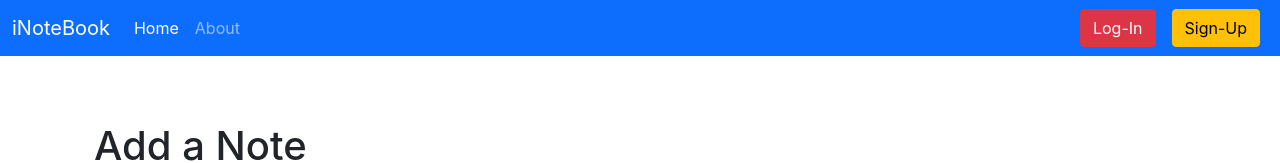
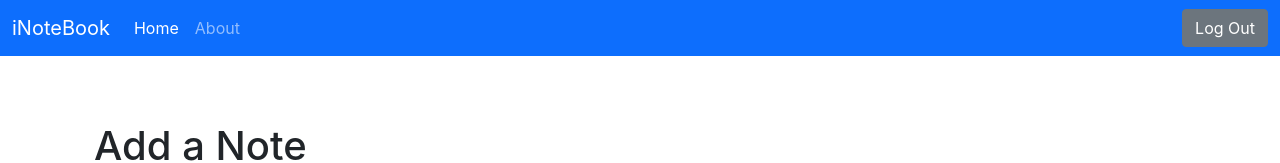
Before and after one commit to Sam-Radnus/I-Notebook, a React (Create React App) app: page / in a window 1280 px wide. Shown: the top 163 px of the page. Built offline with nearby package versions, Linux system fonts and the light colour scheme; no server answers; sample sign-in values are in the browser's storage.

Commit message:
Added User Specific Notes Feature

```diff
--- a/src/components/AddNote.js
+++ b/src/components/AddNote.js
@@ -3,7 +3,7 @@ import noteContext from '../context/notes/noteContext';
 const AddNote = (props) => {
     const context = useContext(noteContext);
     const { addNote } = context;
-    const [note, setNote] = useState({ title: "", description: "", tag: "default" })
+    const [note, setNote] = useState({ title: "", description: "", tag: "" })
     const handleClick = (e) => {
         e.preventDefault();
         //console.log(note.title);
--- a/src/components/Navbar.js
+++ b/src/components/Navbar.js
@@ -1,10 +1,15 @@
 
 import React, { useEffect } from 'react';
 import { BrowserRouter as Router, Route, Routes, Link, useLocation } from 'react-router-dom';
-
+import { useNavigate } from 'react-router-dom';
 
 
 const Navbar = () => {
+    const navigate = useNavigate();
+    const handleLogOut=()=>{
+        localStorage.removeItem('token');
+        navigate('/login');
+    }
     let location = useLocation();
     React.useEffect(() => {
         //ga.send(["pageview", location.pathname]);
@@ -26,11 +31,11 @@ const Navbar = () => {
                     </li>
 
                 </ul>
-                <form className="d-flex">
+                {!localStorage.getItem('token')?<form className="d-flex">
 
                     <Link type="button" to="/Login"  role="button" className="btn btn-danger mx-2">Log-In</Link>
                     <Link type="button" to="/signup" role="button" className="btn btn-warning mx-2">Sign-Up</Link>
-                </form>
+                </form>:<button onClick={handleLogOut} className='btn btn-secondary'>Log Out</button>}
             </div>
         </div>
     </nav>
--- a/src/components/Notes.js
+++ b/src/components/Notes.js
@@ -86,11 +86,15 @@ export const Notes = (props) => {
       <div className="row my-3">
         <h2>Your Note's</h2>
         <div className="container mx-1">
+          <div disabled={notes.length === 0}>
           {notes.length === 0 && 'Its too Empty out here'}
-        </div>
-        {notes.map((note) => {
+         </div>
+         <div disabled={notes.length !== 0} >
+        {notes.length !== 0 && notes.map((note) => {
           return <NoteItem key={note._id} showAlert={props.showAlert} updateNote={updateNote} note={note} />
         })}
+        </div>
+        </div>
       </div>
     </>
   )
--- a/src/context/notes/NoteState.js
+++ b/src/context/notes/NoteState.js
@@ -50,7 +50,7 @@ export const NoteState = (props) => {
         "auth-token": localStorage.getItem('token')
       },
     });
-    const json= await response.json();
+   // const json= await response.json();
    // console.log(json)
 
     let newNotes = notes.filter((note) => { return note._id !== id }) //returns all notes except the one clicked on
@@ -67,7 +67,7 @@ export const NoteState = (props) => {
       },
       body: JSON.stringify({title,description,tag}) // body data type must match "Content-Type" header
     });
-    const json = response.json(); // parses JSON response into native JavaScript objects
+   // const json = response.json(); // parses JSON response into native JavaScript objects
     let newNotes=JSON.parse(JSON.stringify(notes));
 
     for (let index = 0; index < notes.length; index++) {
```
Also changed, not shown: 1 other file (tests, documents, lock files or other folders).
